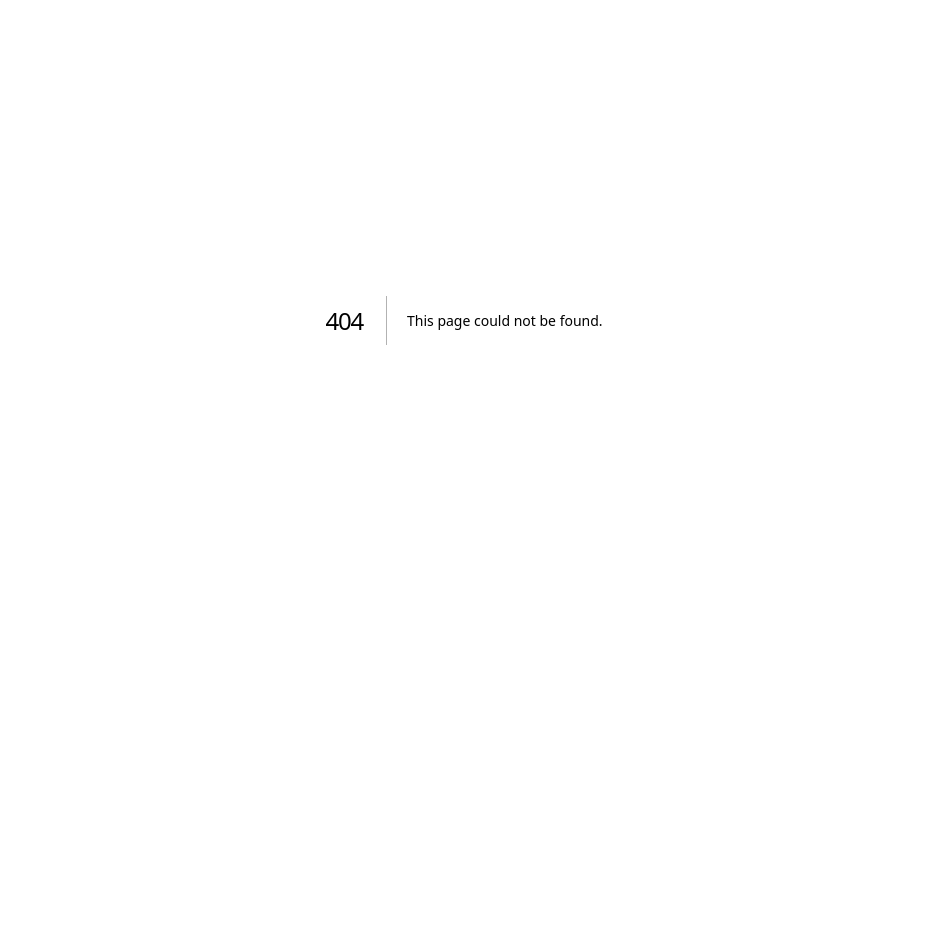
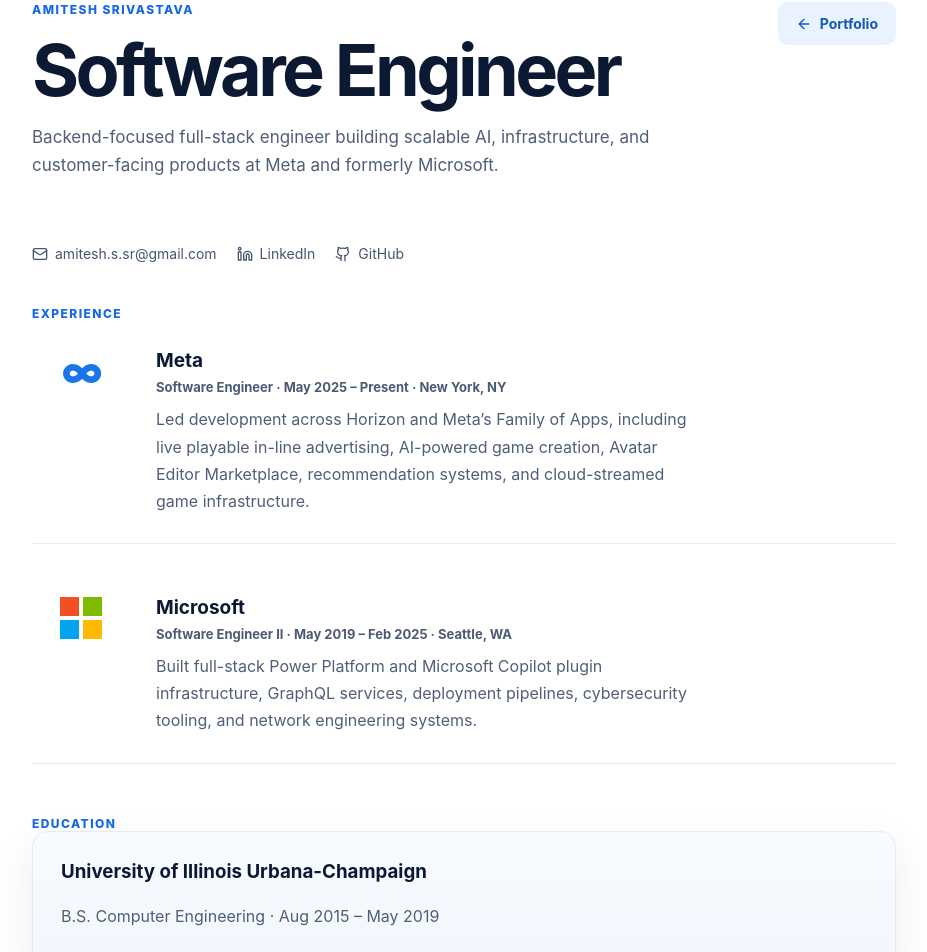
Before and after one commit to asrvstv5/portfolio, a Next.js app: page /resume in a window 1280 px wide. Before the commit this address had no page. Shown: the part 80-1032 px from the top of the page, without its empty margins (176-1103 px from the left). Before the commit the page ends 800 px from the top, so only its background shows below. Built offline with nearby package versions, Linux system fonts and the light colour scheme.

Commit message:
Add production-friendly HTML resume page

```diff
--- /dev/null
+++ b/app/resume/page.tsx
@@ -0,0 +1,34 @@
+import { ArrowLeft, Download, Github, Linkedin, Mail } from 'lucide-react';
+
+export default function ResumePage() {
+  return (
+    <main>
+      <section className="section" style={{ maxWidth: 920, margin: '0 auto' }}>
+        <div style={{ display: 'flex', justifyContent: 'space-between', gap: 24, alignItems: 'flex-start', marginBottom: 48 }}>
+          <div>
+            <div className="section-label">AMITESH SRIVASTAVA</div>
+            <h1 style={{ fontSize: 'clamp(42px, 7vw, 72px)', marginBottom: 12 }}>Software Engineer</h1>
+            <p className="lead">Backend-focused full-stack engineer building scalable AI, infrastructure, and customer-facing products at Meta and formerly Microsoft.</p>
+          </div>
+          <a className="button secondary" href="/"> <ArrowLeft size={16}/> Portfolio</a>
+        </div>
+
+        <div className="identity-links" style={{ marginBottom: 44 }}>
+          <a href="mailto:amitesh.s.sr@gmail.com"><Mail size={16}/> amitesh.s.sr@gmail.com</a>
+          <a href="https://www.linkedin.com/in/amitesh-srivastava-b5b740105/"><Linkedin size={16}/> LinkedIn</a>
+          <a href="https://github.com/asrvstv5"><Github size={16}/> GitHub</a>
+        </div>
+
+        <div className="section-label">EXPERIENCE</div>
+        <article className="job" style={{ marginBottom: 24 }}><div className="company-mark meta">∞</div><div className="job-main"><h3>Meta</h3><strong>Software Engineer · May 2025 – Present · New York, NY</strong><p>Led development across Horizon and Meta’s Family of Apps, including live playable in-line advertising, AI-powered game creation, Avatar Editor Marketplace, recommendation systems, and cloud-streamed game infrastructure.</p></div></article>
+        <article className="job" style={{ marginBottom: 52 }}><div className="company-mark ms"><i></i><i></i><i></i><i></i></div><div className="job-main"><h3>Microsoft</h3><strong>Software Engineer II · May 2019 – Feb 2025 · Seattle, WA</strong><p>Built full-stack Power Platform and Microsoft Copilot plugin infrastructure, GraphQL services, deployment pipelines, cybersecurity tooling, and network engineering systems.</p></div></article>
+
+        <div className="section-label">EDUCATION</div>
+        <div className="interest-card" style={{ marginBottom: 52 }}><h3>University of Illinois Urbana-Champaign</h3><p>B.S. Computer Engineering · Aug 2015 – May 2019</p></div>
+
+        <div className="section-label">SKILLS</div>
+        <div className="interest-card"><h3>Languages & Technologies</h3><p>Python, Java, C++, C#, JavaScript, TypeScript, SwiftUI, Node.js, React, React Native, REST APIs, GraphQL, PyTorch, CI/CD, Git, Power BI, Linux, Flask, LangChain.</p></div>
+      </section>
+    </main>
+  );
+}
```
